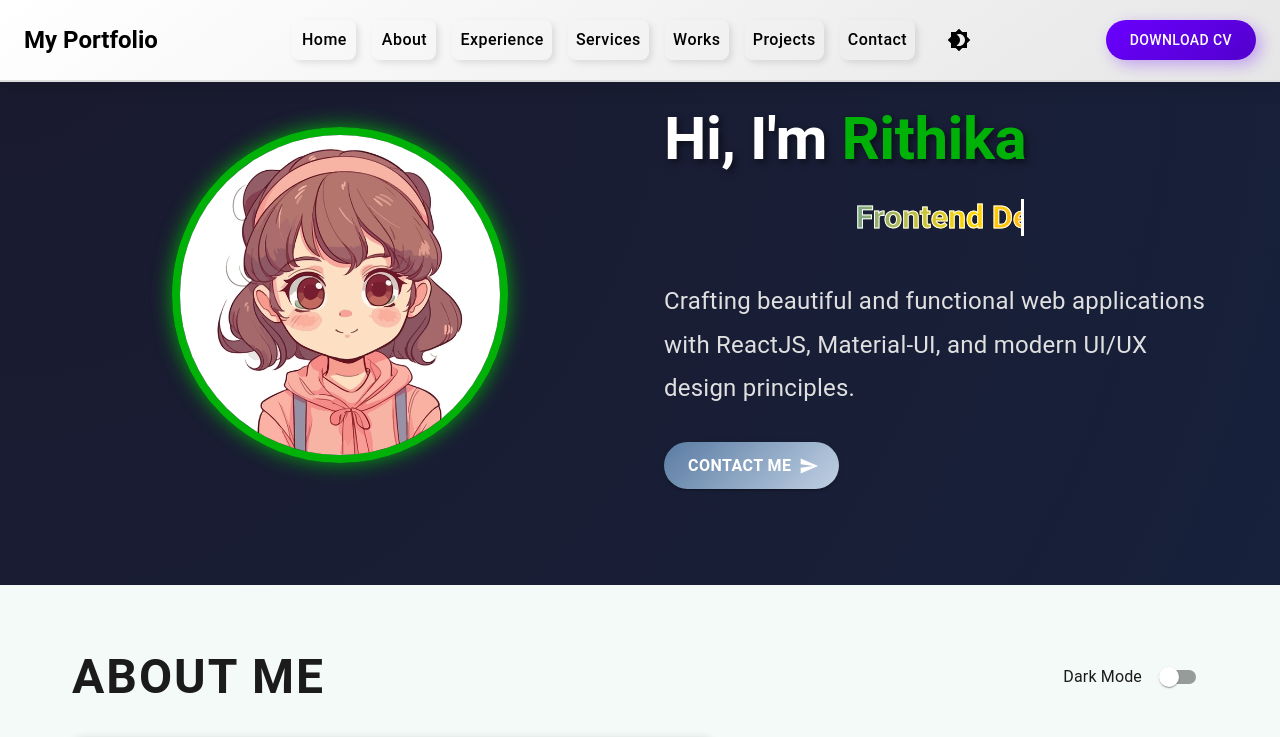
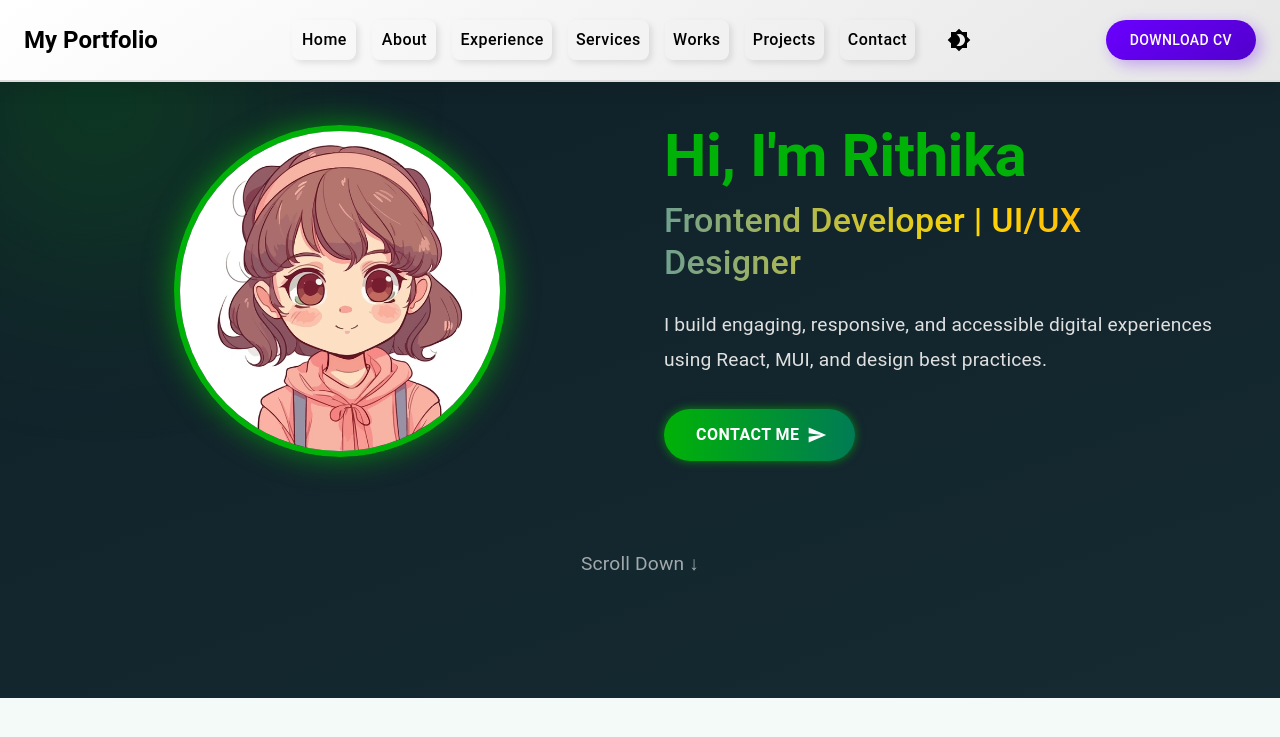
Before and after one commit to RITHIKAV21ISR040/Portfolio, a React (Create React App) app: page / in a window 1280 px wide. Shown: the top 737 px of the page. Built offline with nearby package versions, Linux system fonts and the light colour scheme.

Commit message:
Update Home.jsx,,

```diff
--- a/src/pages/Home.jsx
+++ b/src/pages/Home.jsx
@@ -8,28 +8,41 @@ import Projects from "./Projects";
 import Experience from "./Experience";
 import Contact from "./Contact";
 import Works from "./Works";
-import SendIcon from "@mui/icons-material/Send"; // Import Send Icon
-
+import SendIcon from "@mui/icons-material/Send";
 
 const Home = () => {
   return (
     <Box
       sx={{
         minHeight: "100vh",
-      background: "radial-gradient(circle at top left, #1A1A2E, #0F3460)",
+        background: "linear-gradient(160deg, #0F2027, #203A43, #2C5364)",
         color: "#FFF",
-      textAlign: "center",
-      display: "flex",
-      flexDirection: "column",
-      justifyContent: "center",
-      alignItems: "center",
-      pt: { xs: "80px", md: "100px" },
-      pb: { xs: "100px", md: "120px" },
+        overflowX: "hidden",
+        position: "relative",
+        pb: 10,
       }}
     >
-    <Container maxWidth="lg">
+      {/* Decorative Glow */}
+      <Box
+        sx={{
+          position: "absolute",
+          width: 300,
+          height: 300,
+          borderRadius: "50%",
+          background: "rgba(0, 178, 7, 0.2)",
+          top: "-50px",
+          left: "-50px",
+          filter: "blur(100px)",
+          zIndex: 0,
+        }}
+      />
+
+      <Container
+        maxWidth="lg"
+        sx={{ pt: { xs: 10, md: 15 }, zIndex: 1, position: "relative" }}
+      >
         <Grid container spacing={6} alignItems="center">
-        {/* Profile Image */}
+          {/* Image */}
           <Grid
             item
             xs={12}
@@ -43,16 +56,16 @@ return (
             >
               <Box
                 sx={{
-                width: { xs: "250px", md: "320px" },
-                height: { xs: "250px", md: "320px" },
+                  width: { xs: 230, md: 320 },
+                  height: { xs: 230, md: 320 },
                   borderRadius: "50%",
-                border: "8px solid #00B207",
-                boxShadow: "0px 0px 20px rgba(0, 178, 7, 0.9)",
+                  border: "6px solid #00B207",
+                  boxShadow: "0px 0px 30px rgba(0, 178, 7, 0.7)",
                   overflow: "hidden",
                   transition: "0.5s ease-in-out",
                   "&:hover": {
                     transform: "scale(1.05)",
-                  boxShadow: "0px 0px 30px rgba(0, 178, 7, 1)",
+                    boxShadow: "0px 0px 40px rgba(0, 178, 7, 1)",
                   },
                 }}
               >
@@ -69,7 +82,7 @@ return (
             </motion.div>
           </Grid>
 
-        {/* Hero Text Section */}
+          {/* Text Section */}
           <Grid item xs={12} md={6}>
             <motion.div
               initial={{ opacity: 0, x: 50 }}
@@ -79,93 +92,66 @@ return (
               <Typography
                 variant="h2"
                 fontWeight="bold"
-              gutterBottom
                 sx={{
                   textAlign: "left",
-                lineHeight: 1.3,
-                textShadow: "3px 3px 6px rgba(0, 0, 0, 0.5)",
+                  color: "#00B207",
+                  mb: 1,
                 }}
               >
-              Hi, I'm <span style={{ color: "#00B207" }}>Rithika</span>
+                Hi, I'm Rithika
               </Typography>
+
               <Typography
-              variant="h3"
-              fontWeight="bold"
+                variant="h4"
+                fontWeight="500"
                 sx={{
                   textAlign: "left",
-                fontSize: "2rem",
-                position: "relative",
-                display: "inline-block",
-                color: "transparent",
-                WebkitTextStroke: "1px #FFF",
+                  color: "#FFF",
                   backgroundImage:
                     "linear-gradient(90deg, #00FFA3, #0075FF, #FFD700, #FF5733)",
-                backgroundSize: "400% 100%",
+                  backgroundSize: "300% 100%",
                   WebkitBackgroundClip: "text",
-                backgroundClip: "text",
-                animation:
-                  "moveGradient 4s linear infinite, typingEffect 4s steps(30) infinite alternate",
-                whiteSpace: "nowrap",
-                overflow: "hidden",
-                borderRight: "3px solid #FFF",
+                  WebkitTextFillColor: "transparent",
+                  animation: "moveGradient 5s linear infinite",
                 }}
               >
                 Frontend Developer | UI/UX Designer
               </Typography>
 
-            <style>
-              {`
-                @keyframes typingEffect {
-                  0% { width: 0; }
-                  100% { width: 100%; }
-                }
-
-                @keyframes moveGradient {
-                  0% { background-position: 0% 50%; }
-                  50% { background-position: 100% 50%; }
-                  100% { background-position: 0% 50%; }
-                }
-              `}
-            </style>
-
               <Typography
                 variant="body1"
                 color="grey.300"
                 sx={{
-                mt: 5,
-                fontSize: "1.5rem",
+                  mt: 3,
+                  fontSize: "1.2rem",
                   textAlign: "left",
                   lineHeight: 1.8,
                 }}
               >
-              Crafting beautiful and functional web applications with ReactJS,
-              Material-UI, and modern UI/UX design principles.
+                I build engaging, responsive, and accessible digital experiences
+                using React, MUI, and design best practices.
               </Typography>
 
-            {/* Buttons */}
               <Box sx={{ mt: 4, textAlign: "left" }}>
                 <Button
                   variant="contained"
+                  endIcon={<SendIcon />}
                   onClick={() => {
                     const contactSection = document.getElementById("contact");
                     if (contactSection) {
                       contactSection.scrollIntoView({ behavior: "smooth" });
                     }
                   }}
-                endIcon={<SendIcon />} // Add Send Icon
                   sx={{
-                  background:
-                    "linear-gradient(135deg, rgba(106, 147, 190, 0.8), rgb(193, 209, 228))", // Blue gradient
-                  px: 3, // Reduced padding
-                  py: 1.2,
+                    background: "linear-gradient(to right, #00B207, #007B55)",
+                    px: 4,
+                    py: 1.5,
                     fontWeight: "bold",
-                  fontSize: "1rem", // Reduced font size
-                  borderRadius: "25px",
-                  transition: "all 0.3s",
-                  backdropFilter: "blur(5px)",
+                    fontSize: "1rem",
+                    borderRadius: "30px",
+                    boxShadow: "0 0 10px rgba(0, 178, 7, 0.7)",
                     "&:hover": {
-                    background:
-                      "linear-gradient(135deg, rgba(0, 123, 255, 1), rgba(0, 123, 255, 0.8))",
+                      background: "linear-gradient(to right, #007B55, #00B207)",
                       transform: "scale(1.05)",
                     },
                   }}
@@ -176,10 +162,22 @@ return (
             </motion.div>
           </Grid>
         </Grid>
+
+        {/* Scroll down indicator */}
+        <Box sx={{ mt: 10, textAlign: "center" }}>
+          <motion.div
+            animate={{ y: [0, 10, 0] }}
+            transition={{ repeat: Infinity, duration: 2 }}
+          >
+            <Typography sx={{ fontSize: "1.2rem", opacity: 0.6 }}>
+              Scroll Down ↓
+            </Typography>
+          </motion.div>
+        </Box>
       </Container>
 
       {/* Sections */}
-    <Box sx={{ width: "100%", mt: 12 }}>
+      <Box sx={{ mt: 16 }}>
         <div id="about">
           <About />
         </div>
@@ -199,6 +197,17 @@ return (
           <Contact />
         </div>
       </Box>
+
+      {/* CSS Keyframes */}
+      <style>
+        {`
+          @keyframes moveGradient {
+            0% { background-position: 0% 50%; }
+            50% { background-position: 100% 50%; }
+            100% { background-position: 0% 50%; }
+          }
+        `}
+      </style>
     </Box>
   );
 };
```
Lines whose indentation alone changed are shown as unchanged.
